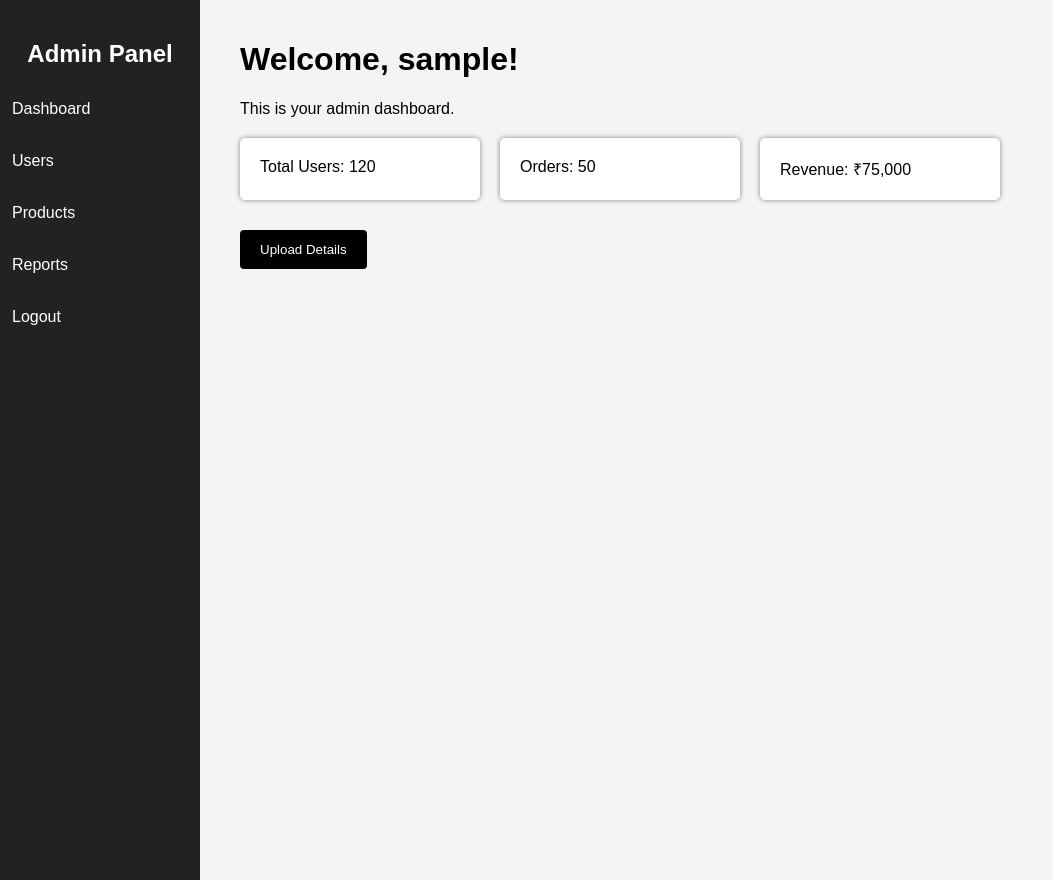
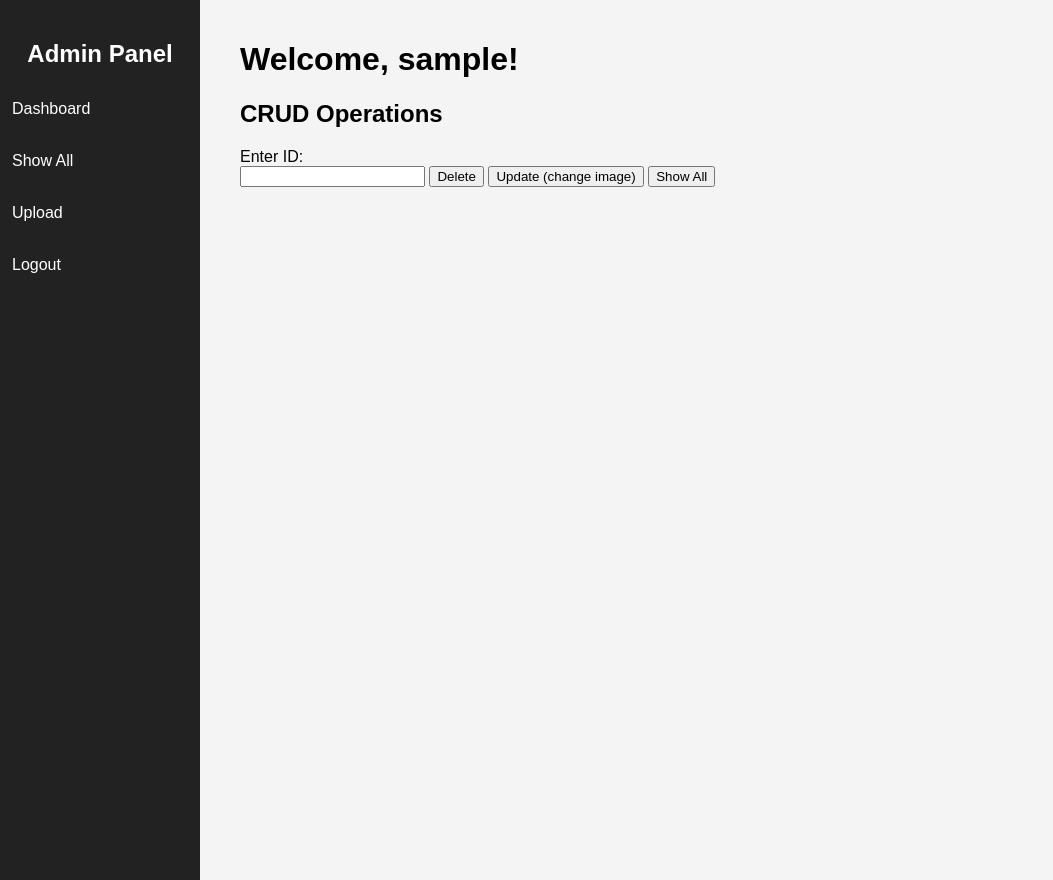
Before and after one commit to priyanshi-spec/Real-Estate-Website, a PHP site: page /panel/admindashboard.php in a window 1280 px wide. Shown: the whole page, without its empty margins (0-1053 px from the left). Run offline with PHP 8.4, Linux system fonts and the light colour scheme; the visitor is signed in with stand-in values (Sample User, id 1).

Commit message:
crud operations
added update,delete,show all button

```diff
--- a/html/panel/admindashboard.php
+++ b/html/panel/admindashboard.php
@@ -88,33 +88,73 @@
 </head>
 
 <body>
-
-<!-- Sidebar -->
 <div class="sidebar">
-    <h2>Admin Panel</h2>
-    <a href="dashboard.php">Dashboard</a>
-    <a href="#">Users</a>
-    <a href="#">Products</a>
-    <a href="#">Reports</a>
-    <a href="logout.php">Logout</a>
+<h2>Admin Panel</h2>
+<a href="dashboard.php">Dashboard</a>
+<a href="show.php">Show All</a>
+<a href="upload.php">Upload</a>
+<a href="logout.php">Logout</a>
 </div>
 
-<!-- Main Content -->
 <div class="content">
-    <h1>Welcome, <?php echo $_SESSION['username']; ?>!</h1>
-    <p>This is your admin dashboard.</p>
+<h1>Welcome, <?php echo $_SESSION['username']; ?>!</h1>
 
-    <div class="cards">
-        <div class="card">Total Users: 120</div>
-        <div class="card">Orders: 50</div>
-        <div class="card">Revenue: &#8377;75,000</div>
-    </div>
+<div class="operation-box">
+<h2>CRUD Operations</h2>
 
-    <!-- Custom button -->
-    <button class="operation-btn" onclick="goToUpload()">
-        Upload Details
-    </button>
+<form method="POST">
+Enter ID:<br>
+<input type="text" name="id" required>
 
+<input type="submit" name="delete" value="Delete">
+<input type="submit" name="update" value="Update (change image)">
+<input type="submit" name="showall" value="Show All">
+</form>
+
+<?php
+$conn = new mysqli("localhost","root","","admindata");
+
+if(isset($_POST["delete"])){
+    $id = $_POST["id"];
+    $conn->query("DELETE FROM input WHERE id=$id");
+    echo "<p style='color:red;'>Record Deleted</p>";
+}
+
+if(isset($_POST["update"])){
+    echo "<script>window.location.href='update.php?id=".$_POST['id']."';</script>";
+}
+
+if(isset($_POST["showall"])){
+    echo "<script>window.location.href='show.php';</script>";
+}
+?>
+</div>
+
+</div>
+</body>
+<body>
+
+<div class="box">
+<h2>Upload Image</h2>
+
+<form method="POST" enctype="multipart/form-data">
+<input type="file" name="photo" required><br><br>
+<input type="submit" name="upload" value="Upload">
+</form>
+
+<?php
+$conn = new mysqli("localhost","root","","admindata");
+
+if(isset($_POST['upload'])){
+    $photo = $_FILES['photo']['name'];
+    $tmp = $_FILES['photo']['tmp_name'];
+
+    move_uploaded_file($tmp, "images/".$photo);
+
+    $conn->query("INSERT INTO input(photo) VALUES('$photo')");
+    echo "<p style='color:green;'>Uploaded Successfully!</p>";
+}
+?>
 </div>
 
 </body>
```
Also changed, not shown: html/panel/show.php (+10 -14 lines).
